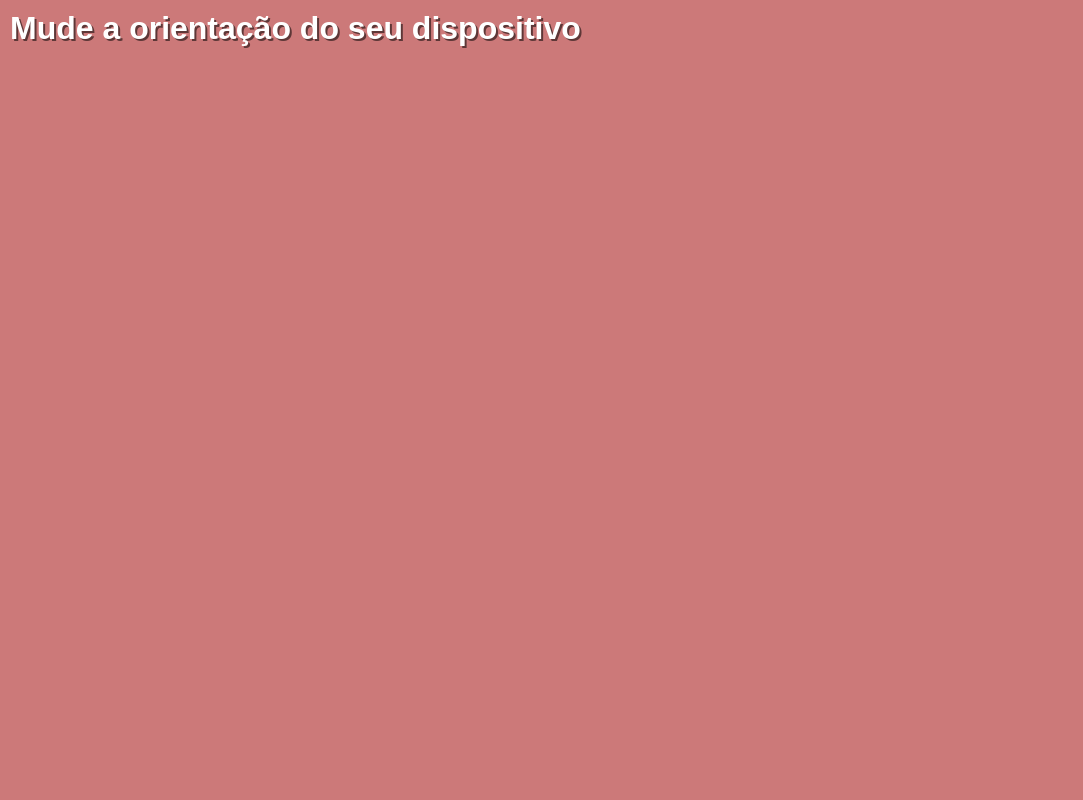
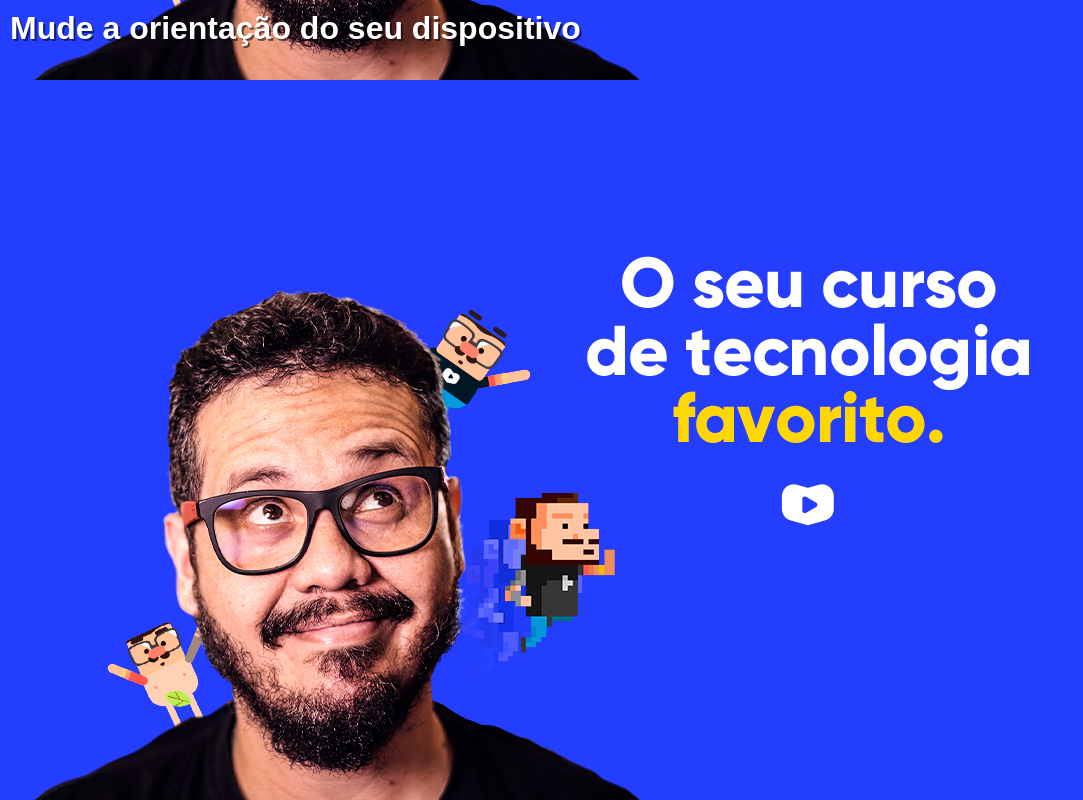
Before and after one commit to fabianatarquini/html-css, a plain HTML site: page exercícios/ex026/mq002/index.html in a window 1280 px wide. Shown: the whole page, without its empty margins (0-1083 px from the left). Drawn offline with Linux system fonts and the light colour scheme.

Commit message:
002 media

```diff
--- a/exercícios/ex026/mq002/estilos/paisagem.css
+++ b/exercícios/ex026/mq002/estilos/paisagem.css
@@ -1 +1,8 @@
 @charset "UTF-8";
+
+/*Aparelho deitado (landscape)*/
+
+body{
+   background: url(../imagens/cev-landscape.jpg);
+   background-position: left bottom;
+}
--- a/exercícios/ex026/mq002/estilos/retrato.css
+++ b/exercícios/ex026/mq002/estilos/retrato.css
@@ -1 +1,9 @@
 @charset "UTF-8";
+
+/*Aparelho em pé (portrait)*/
+
+body{
+
+    background: url(../imagens/cev-portrait.jpg);
+    background-position: center bottom;
+}
--- a/exercícios/ex026/mq002/estilos/style.css
+++ b/exercícios/ex026/mq002/estilos/style.css
@@ -6,6 +6,7 @@
     margin: 0px;
     padding: 0px;
     font-family: Arial, Helvetica, sans-serif;
+
 }
 
 html,body{
@@ -13,6 +14,9 @@ html,body{
     width: 100vw;
     height: 100vh;
     background-color: rgb(204, 121, 121);
+    background-size: contain;
+    background-repeat: no-repeat;
+
 }
 
 h1{
```
